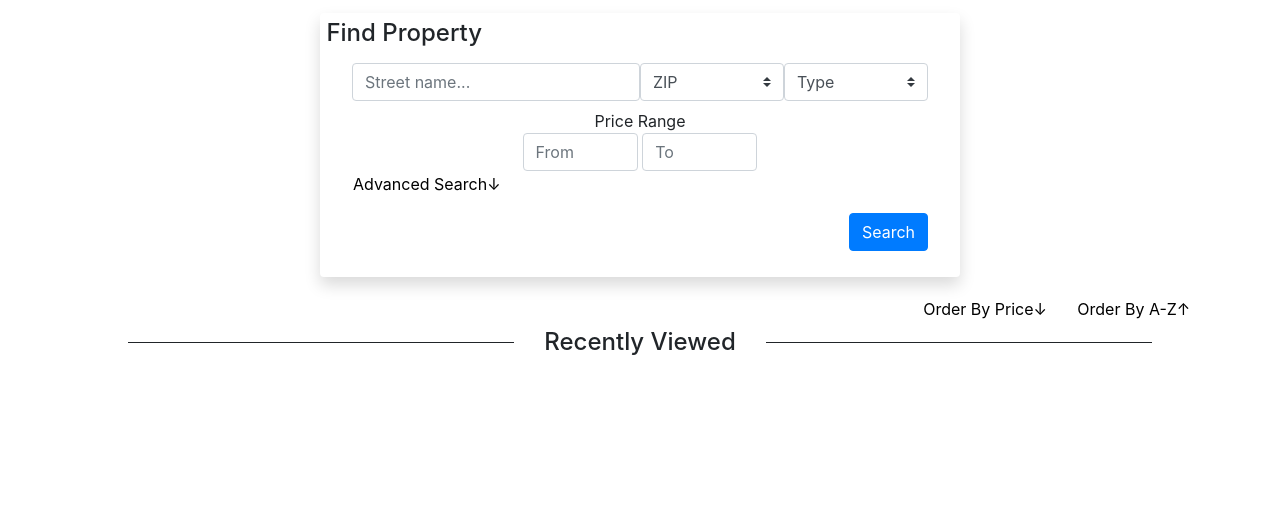
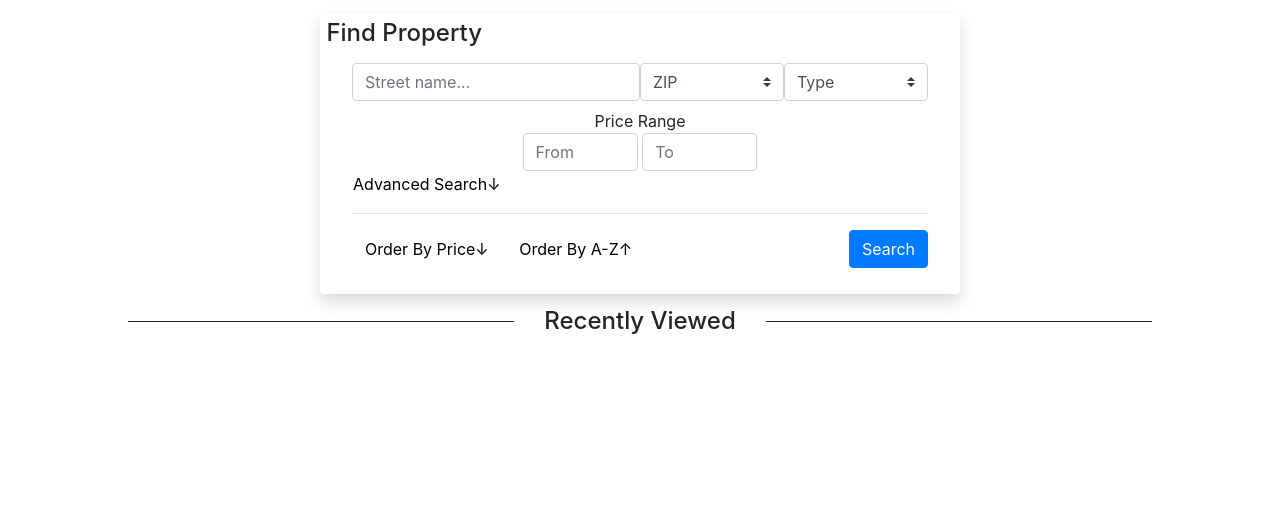
Before and after one commit to Runar16/Verklegt_2, a Django app: page /property in a window 1280 px wide. Shown: the part 55-563 px from the top of the page. Run offline with Django 3.2, Linux system fonts and the light colour scheme; data that the repository does not hold is empty; some libraries are stand-ins or nearby versions.

Commit message:
put the order by options into the search box

```diff
--- a/templates/property/frontpage.html
+++ b/templates/property/frontpage.html
@@ -57,20 +57,21 @@
                     </div>
                 </div>
             </div>
-            <div style="text-align: right">
+            <hr>
+            <div style="display:flex; justify-content:space-between; text-align: right">
+                <div style="text-align: right; margin-right: 6%">
+                    <div class="spinner-border text-primary" role="status" style="width: 1rem; height: 1rem; display: none" id="order-by-loader">
+                        <span class="sr-only">Loading...</span>
+                    </div>
+                    <button id="order-by-price-btn" type="button" class="btn btn-link" style="color: black">Order By Price&darr;</button>
+                    <button id="order-a-z-btn" type="button" class="btn btn-link" style="color: black">Order By A-Z&uarr;</button>
+                </div>
                         <div class="spinner-border text-primary" role="status" style="width: 1rem; height: 1rem; display: none" id="search-loader">
                             <span class="sr-only">Loading...</span>
                         </div>
                 <button type="button" id="search-btn" class="btn btn-primary">Search</button>
             </div>
         </div>
-    </div>
-    <div style="text-align: right; margin-right: 6%">
-        <div class="spinner-border text-primary" role="status" style="width: 1rem; height: 1rem; display: none" id="order-by-loader">
-            <span class="sr-only">Loading...</span>
-        </div>
-        <button id="order-by-price-btn" type="button" class="btn btn-link" style="color: black">Order By Price&darr;</button>
-        <button id="order-a-z-btn" type="button" class="btn btn-link" style="color: black">Order By A-Z&uarr;</button>
     </div>
     <div class="card-group properties" style="justify-content: center; width: 100%; margin: 0 auto">
         {% for property in properties %}
```
